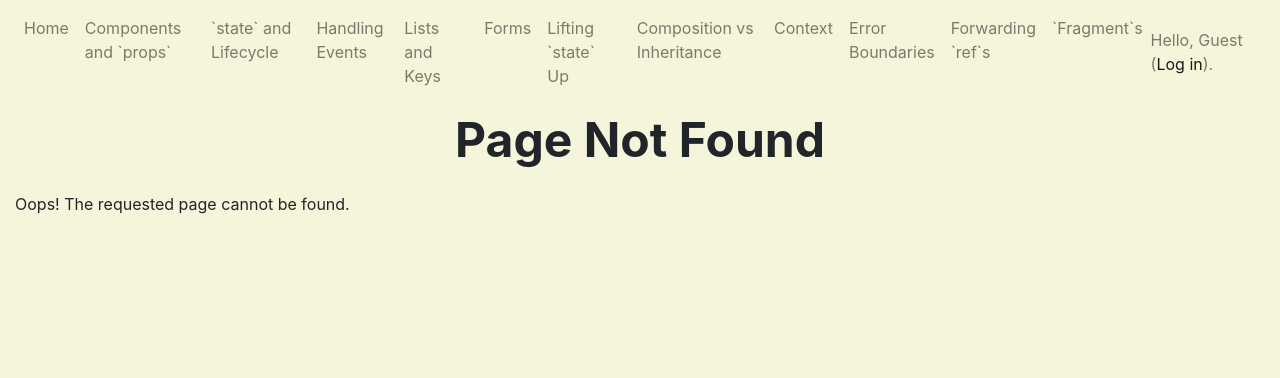
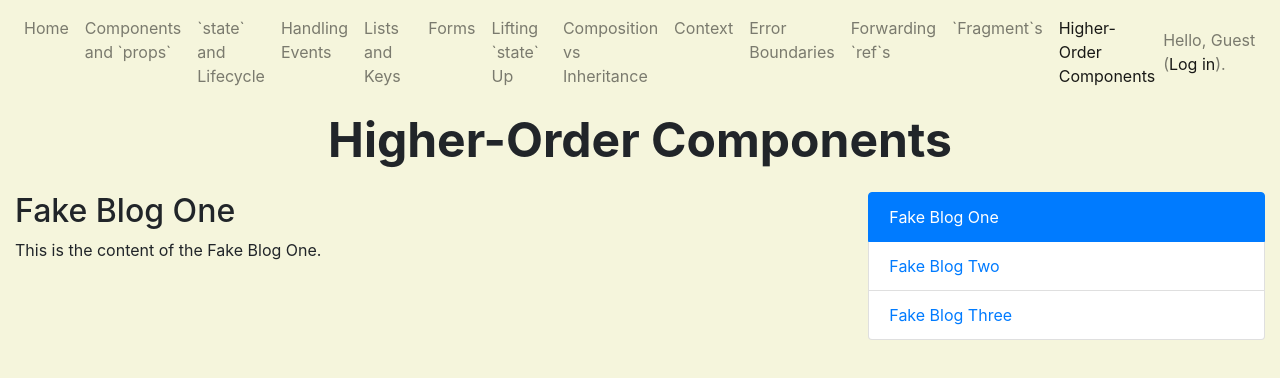
Before and after one commit to marty8zhang/_demo_react, a React (Create React App) app: page /higher-order-components/fake-blog-one in a window 1280 px wide. Shown: the top 378 px of the page. Built offline with nearby package versions, Linux system fonts and the light colour scheme.

Commit message:
Add the code example(s) for "Higher-Order Components".
Also,
 - fix the `node-sass` issue after upgrading Node.js from v12 to v14; and
 - add `ts-node` for testing purposes.

```diff
--- a/package.json
+++ b/package.json
@@ -37,11 +37,12 @@
     "@types/react-dom": "^16.9.9",
     "@types/react-router-dom": "^5.1.6",
     "bootstrap": "^4.5.2",
-    "node-sass": "^4.14.1",
+    "node-sass": "^4.14",
     "prop-types": "^15.7.2",
     "react": "^16.13.1",
     "react-bootstrap": "^1.3.0",
     "react-dom": "^16.13.1",
+    "react-router": "^5.2.0",
     "react-router-dom": "^5.2.0",
     "react-scripts": "^4.0.0",
     "typescript": "^4.0.5"
@@ -66,6 +67,7 @@
     "eslint-plugin-react": "^7.21.5",
     "eslint-plugin-react-hooks": "^4.2.0",
     "eslint-plugin-standard": "^4.0.1",
-    "regenerator-runtime": "^0.13.7"
+    "regenerator-runtime": "^0.13.7",
+    "ts-node": "^9.1.1"
   }
 }
--- a/src/App.js
+++ b/src/App.js
@@ -17,6 +17,7 @@ import Context from './pages/Context';
 import ErrorBoundaries from './pages/ErrorBoundaries';
 import ForwardingRefs from './pages/ForwardingRefs';
 import Fragments from './pages/Fragments';
+import HigherOrderComponents from './pages/HigherOrderComponents';
 
 export default class App extends React.Component {
   constructor(props) {
@@ -141,6 +142,9 @@ export default class App extends React.Component {
                 <Route path="/fragments">
                   <Fragments />
                 </Route>
+                <Route path="/higher-order-components/:uri?">
+                  <HigherOrderComponents />
+                </Route>
                 <Route path="/login">
                   <LogIn
                     isLoggedIn={isLoggedIn}
--- /dev/null
+++ b/src/components/Blog.tsx
@@ -0,0 +1,30 @@
+import React from 'react';
+import { Blog as BlogData } from '../data/FakeDataSource';
+
+interface BlogProps {
+  uri: string,
+  blog: BlogData,
+}
+interface BlogState {}
+
+export default class Blog extends React.Component<BlogProps, BlogState> {
+  render() {
+    const { uri, blog } = this.props;
+    if (blog === null) {
+      return (
+        <p className="text-warning">
+          The blog with the `
+          {uri}
+          ` URI cannot be found.
+        </p>
+      );
+    }
+
+    return (
+      <>
+        <h2>{blog.title}</h2>
+        <main className="blog-content">{blog.content}</main>
+      </>
+    );
+  }
+}
--- /dev/null
+++ b/src/components/BlogList.tsx
@@ -0,0 +1,35 @@
+import React from 'react';
+import { Link } from 'react-router-dom';
+import { Blog as BlogData } from '../data/FakeDataSource';
+
+interface BlogListProps {
+  parentUri?: string,
+  currentUri: string,
+  blogs: BlogData[],
+}
+interface BlogListState {}
+
+export default class BlogList extends React.Component<BlogListProps, BlogListState> {
+  render() {
+    const { parentUri = '', currentUri, blogs } = this.props;
+
+    return (
+      <div className="list-group">
+        {blogs.map((blog, index) => {
+          const additionalClassNames = (currentUri === null && index === 0)
+            || blog.uri === currentUri ? 'active' : '';
+
+          return (
+            <Link
+              key={blog.uri}
+              className={`list-group-item ${additionalClassNames}`}
+              to={`${parentUri === '' ? '' : `${parentUri}/`}${blog.uri}`}
+            >
+              {blog.title}
+            </Link>
+          );
+        })}
+      </div>
+    );
+  }
+}
--- /dev/null
+++ b/src/components/HigherOrderComponent.tsx
@@ -0,0 +1,59 @@
+import React, { ComponentType as ReactComponentType } from 'react';
+import { DataSource, fakeDataSource } from '../data/FakeDataSource';
+
+interface ReactComponentTypeProps {
+  [propertyName: string]: any,
+  [propertyName: number]: any,
+}
+
+export default function HigherOrderComponent(
+  /*
+   * Note: Using `ReactComponentTypeProps` instead of `any` below will give us:
+   * > Property 'blogs' is missing in type 'ReactComponentTypeProps' but required in type
+   * > 'Readonly<BlogListProps>'.
+   * , when calling `HigherOrderComponent(BlogList, ...)`. The issue might be caused by React, but
+   * not TypeScript.
+   */
+  WrappedComponent: ReactComponentType<any>,
+  dataRetriever: (dataSource: DataSource, props: ReactComponentTypeProps) => any,
+  dataPropertyName: string,
+): ReactComponentType<ReactComponentTypeProps> {
+  interface State {
+    data: any,
+  }
+
+  return class extends React.Component<ReactComponentTypeProps, State> {
+    constructor(props: ReactComponentTypeProps) {
+      super(props);
+
+      this.handleDataChange = this.handleDataChange.bind(this);
+
+      this.state = {
+        data: dataRetriever(fakeDataSource, props),
+      };
+    }
+
+    componentDidMount() {
+      fakeDataSource.addChangeListener(this.handleDataChange);
+    }
+
+    componentWillUnmount() {
+      fakeDataSource.removeChangeListener(this.handleDataChange);
+    }
+
+    public handleDataChange() {
+      this.setState({
+        data: dataRetriever(fakeDataSource, this.props),
+      });
+    }
+
+    render() {
+      const { data } = this.state;
+
+      return (
+        // eslint-disable-next-line react/jsx-props-no-spreading
+        <WrappedComponent {...{ ...this.props, [dataPropertyName]: data }} />
+      );
+    }
+  };
+}
--- a/src/components/MainNavbar.js
+++ b/src/components/MainNavbar.js
@@ -30,6 +30,7 @@ export default class MainNavbar extends React.Component {
             <Nav.Link as={NavLink} to="/error-boundaries">Error Boundaries</Nav.Link>
             <Nav.Link as={NavLink} to="/forwarding-refs">Forwarding `ref`s</Nav.Link>
             <Nav.Link as={NavLink} to="/fragments">`Fragment`s</Nav.Link>
+            <Nav.Link as={NavLink} to="/higher-order-components">Higher-Order Components</Nav.Link>
           </Nav>
         </Navbar.Collapse>
         <NavbarAccountInformation
--- /dev/null
+++ b/src/data/FakeDataSource.ts
@@ -0,0 +1,58 @@
+export interface Blog {
+  uri: string,
+  title: string,
+  content: string,
+}
+
+export interface DataSource {
+  getBlogs(): Blog[];
+
+  getBlog(uri?: string): Blog | null;
+
+  addChangeListener(listener: () => void): void;
+
+  removeChangeListener(listener: () => void): void;
+}
+
+export default class FakeDataSource implements DataSource {
+  getBlogs(): Blog[] {
+    return [
+      {
+        uri: 'fake-blog-one',
+        title: 'Fake Blog One',
+        content: 'This is the content of the Fake Blog One.',
+      },
+      {
+        uri: 'fake-blog-two',
+        title: 'Fake Blog Two',
+        content: 'This is the content of the Fake Blog Two.',
+      },
+      {
+        uri: 'fake-blog-three',
+        title: 'Fake Blog Three',
+        content: 'This is the content of the Fake Blog Three.',
+      },
+    ];
+  }
+
+  getBlog(uri?: string): Blog | null {
+    if (uri === null) {
+      return this.getBlogs()[0];
+    }
+
+    return this.getBlogs().reduce(
+      (result: Blog | null, blog: Blog) => (result || (uri === blog.uri ? blog : null)),
+      null,
+    );
+  }
+
+  addChangeListener(listener: () => void): void {
+    console.log('Change listener added.');
+  }
+
+  removeChangeListener(listener: () => void): void {
+    console.log('Change listener removed.');
+  }
+}
+
+export const fakeDataSource = new FakeDataSource();
--- /dev/null
+++ b/src/pages/HigherOrderComponents.tsx
@@ -0,0 +1,57 @@
+import React, { ReactNode } from 'react';
+import { Container, Row, Col } from 'react-bootstrap';
+import { RouteComponentProps, withRouter } from 'react-router';
+import { FunctionComponentPageTitle } from '../components/PageTitle';
+import HigherOrderComponent from '../components/HigherOrderComponent';
+import BlogList from '../components/BlogList';
+import Blog from '../components/Blog';
+
+interface HigherOrderComponentsProps extends RouteComponentProps<{
+  uri?: string,
+}> {}
+interface State {}
+
+class HigherOrderComponents extends React.Component<HigherOrderComponentsProps, State> {
+  render(): ReactNode {
+    const BlogListWithChangeSubscription = HigherOrderComponent(
+      BlogList,
+      ((dataSource, props) => dataSource.getBlogs()),
+      'blogs',
+    );
+    const BlogWithChangeSubscription = HigherOrderComponent(
+      Blog,
+      ((dataSource, props) => dataSource.getBlog(props.uri)),
+      'blog',
+    );
+    const { match: { params: { uri = null } = {} } = {} } = this.props;
+    // eslint-disable-next-line react/destructuring-assignment
+    console.log(this.props.match);
+
+    return (
+      <>
+        <Container fluid>
+          <Row>
+            <Col>
+              <FunctionComponentPageTitle pageTitle="Higher-Order Components" />
+            </Col>
+          </Row>
+        </Container>
+        <Container fluid>
+          <Row>
+            <Col sm={8}>
+              <BlogWithChangeSubscription uri={uri} />
+            </Col>
+            <Col sm={4}>
+              <BlogListWithChangeSubscription
+                parentUri="/higher-order-components"
+                currentUri={uri}
+              />
+            </Col>
+          </Row>
+        </Container>
+      </>
+    );
+  }
+}
+
+export default withRouter(HigherOrderComponents);
```
Also changed, not shown: 1 other file (tests, documents, lock files or other folders).
